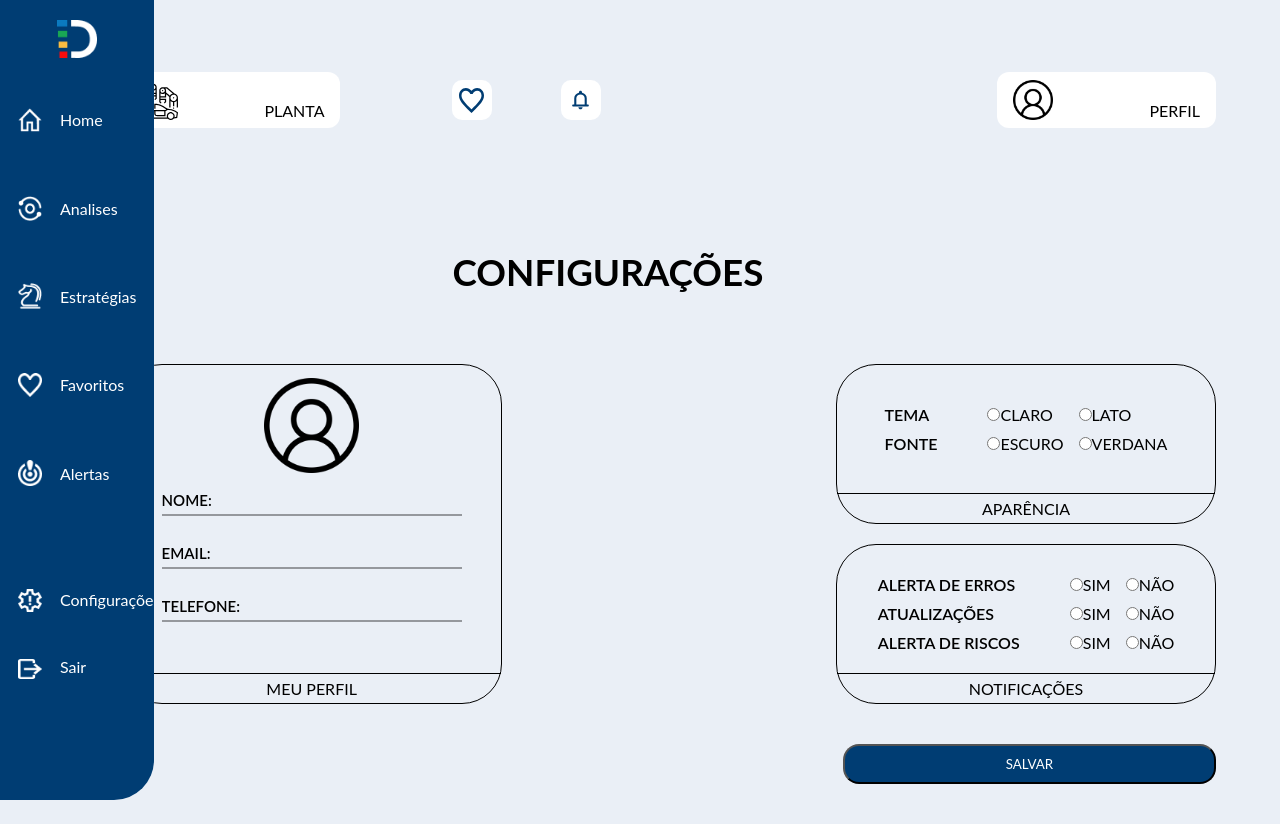
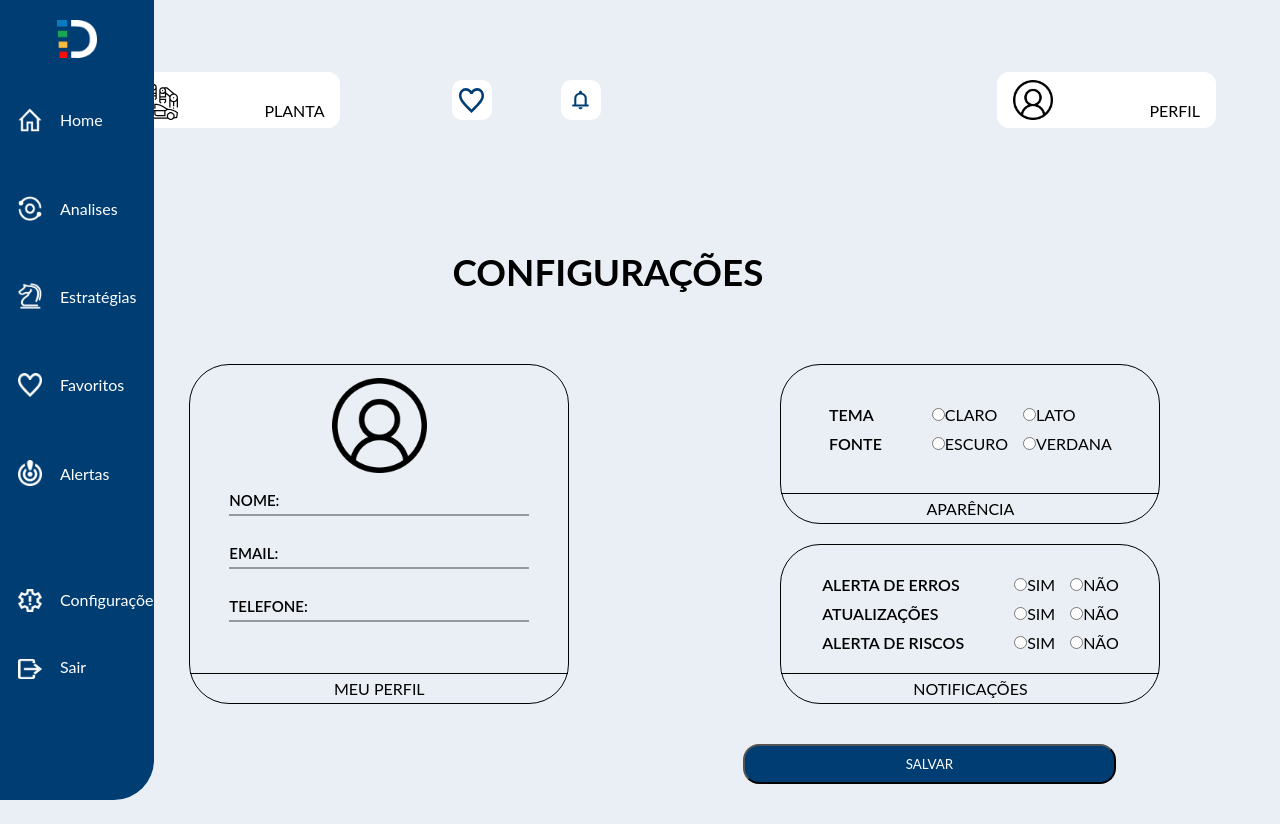
Before and after one commit to IntegraDash/ReactIntegraDASH, a React (Vite) app: page /configuracoes in a window 1280 px wide. Built offline with nearby package versions, Linux system fonts and the light colour scheme.

Commit message:
Atualiza;áo

```diff
--- a/src/pages/Configuracoes/style.css
+++ b/src/pages/Configuracoes/style.css
@@ -56,10 +56,10 @@
 }
 
 .config-geral {
-    width: 90%;
+    width: 89%;
     display: flex;
     flex-direction: row;
-    justify-content: space-between;
+    justify-content: space-around;
     margin-top: 30px;
     gap: 100px;
 }
@@ -145,6 +145,7 @@ input[type="text"]::placeholder {
 }
 
 .config_button {
+    margin-right: 100px;
     width: 373px;
     padding: 10px;
     gap: 10px;
@@ -154,6 +155,7 @@ input[type="text"]::placeholder {
     background-color: #003d73;
     cursor: pointer;
     border-radius: 16px;
+
 }
 
 .config_button:hover {
--- a/src/pages/Painel/style.css
+++ b/src/pages/Painel/style.css
@@ -101,7 +101,7 @@ body {
   width: 95%;
   display: flex;
   flex-direction: column;
-  padding-right: 40px;
+  /* padding-right: 40px; */
   align-items: flex-end;
 }
 
@@ -120,7 +120,7 @@ body {
 
 .alertas_grafico img {
   display: flex;
-    width: 100%;
+    width: 60%;
 }
 
 @media screen and (max-width: 796px) {
--- a/src/pages/Recuperacao/style.css
+++ b/src/pages/Recuperacao/style.css
@@ -140,7 +140,7 @@ display: none;
 .recuperacao_desenvolvido_por {
     width: 80%;
     position: relative;
-    top: 126px;
+    top: 205px;
     left: 32px;
 }
 
--- a/src/pages/Restauracao/style.css
+++ b/src/pages/Restauracao/style.css
@@ -131,8 +131,9 @@ form {
 .restauracao_desenvolvido_por {
     width: 80%;
     position: relative;
-    top: 164px;
+    top: 240px;
     left: 32px;
+
 }
 
 
```
